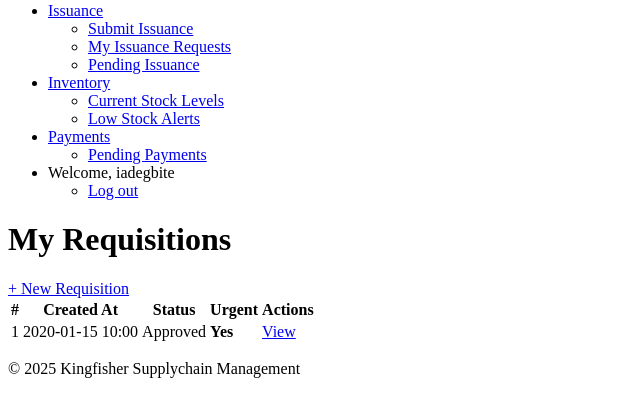
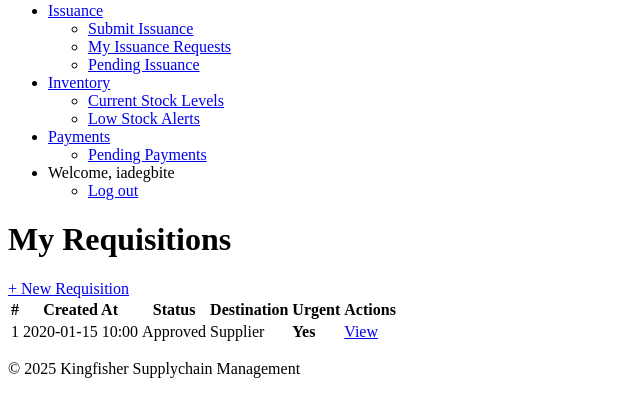
Before and after one commit to KiishiAD/kingfisher_inventory_management, a Django app: page /supplychain/requisitions/ in a window 1280 px wide. Shown: the part 230-647 px from the top of the page, without its empty margins (0-640 px from the left). Run offline with Django 5.2, Linux system fonts and the light colour scheme; a user stored in the database is signed in; tables that the repository leaves empty hold one stand-in row (values such as "Sample post").

Commit message:
Add destination field to requisitions and fix PO creation

```diff
--- a/supplychain_test/supplychain/admin.py
+++ b/supplychain_test/supplychain/admin.py
@@ -35,8 +35,8 @@ class ProductAdmin(admin.ModelAdmin):
 # Requisition & Approval
 @admin.register(Requisition)
 class RequisitionAdmin(admin.ModelAdmin):
-    list_display = ('id', 'requester', 'status', 'urgent', 'created_at')
-    list_filter = ('status', 'urgent', 'created_at')
+    list_display = ('id', 'requester', 'status', 'destination', 'urgent', 'created_at')
+    list_filter = ('status', 'destination', 'urgent', 'created_at')
 
 @admin.register(RequisitionItem)
 class RequisitionItemAdmin(admin.ModelAdmin):
--- a/supplychain_test/supplychain/forms.py
+++ b/supplychain_test/supplychain/forms.py
@@ -6,7 +6,7 @@ from .models import *
 class RequisitionForm(forms.ModelForm):
     class Meta:
         model = Requisition
-        fields = ['urgent', 'evidence']
+        fields = ['urgent', 'evidence', 'destination']
         # Exclude: 'requester', 'status' (default pending)
 
     def __init__(self, *args, **kwargs):
--- a/supplychain_test/supplychain/models.py
+++ b/supplychain_test/supplychain/models.py
@@ -55,7 +55,7 @@ class Product(TimeStampedModel):
     )
 
     def __str__(self):
-        return f"{self.name} ({self.sku})"
+        return self.name
 
 
 
@@ -82,12 +82,24 @@ class Requisition(TimeStampedModel):
         (QUERIED, 'Queried'),
     ]
 
+    SUPPLIER = 'SUPPLIER'
+    STORE = 'STORE'
+    DESTINATION_CHOICES = [
+        (SUPPLIER, 'Supplier'),
+        (STORE, 'Store'),
+    ]
+
     requester = models.ForeignKey(
         settings.AUTH_USER_MODEL,
         on_delete=models.CASCADE,
         related_name='requisitions'
     )
     status = models.CharField(max_length=10, choices=STATUS_CHOICES, default=PENDING)
+    destination = models.CharField(
+        max_length=10,
+        choices=DESTINATION_CHOICES,
+        default=SUPPLIER,
+    )
     evidence = models.FileField(upload_to='requisition_evidence/', blank=True)
     urgent = models.BooleanField(default=False)
 
--- a/supplychain_test/supplychain/templates/supplychain/dashboard.html
+++ b/supplychain_test/supplychain/templates/supplychain/dashboard.html
@@ -15,7 +15,7 @@
     </div>
 
     <!-- Pending Requisition Approvals (for users with perm) -->
-    {% if perms.requisitions.approve_requisition %}
+    {% if perms.supplychain.approve_requisition %}
       <div class="widget">
         <h3>Pending Requisitions</h3>
         <p>{{ pending_reqs_count }} waiting</p>
--- a/supplychain_test/supplychain/templates/supplychain/requisitions/detail.html
+++ b/supplychain_test/supplychain/templates/supplychain/requisitions/detail.html
@@ -20,6 +20,7 @@
       <span class="badge badge-info">Queried</span>
     {% endif %}<br>
     <strong>Urgent?</strong> {{ requisition.urgent|yesno:"Yes,No" }}<br>
+    <strong>Destination:</strong> {{ requisition.get_destination_display }}<br>
     {% if requisition.evidence %}
       <strong>Evidence:</strong>
       <a href="{{ requisition.evidence.url }}" target="_blank">Download</a><br>
--- a/supplychain_test/supplychain/templates/supplychain/requisitions/list.html
+++ b/supplychain_test/supplychain/templates/supplychain/requisitions/list.html
@@ -18,6 +18,7 @@
           <th>#</th>
           <th>Created At</th>
           <th>Status</th>
+          <th>Destination</th>
           <th>Urgent</th>
           <th>Actions</th>
         </tr>
@@ -38,6 +39,7 @@
                 <span class="badge badge-info">Queried</span>
               {% endif %}
             </td>
+            <td>{{ req.get_destination_display }}</td>
             <td>
               {% if req.urgent %}
                 <span class="text-danger"><strong>Yes</strong></span>
--- a/supplychain_test/supplychain/templates/supplychain/requisitions/pending.html
+++ b/supplychain_test/supplychain/templates/supplychain/requisitions/pending.html
@@ -14,6 +14,7 @@
           <th>#</th>
           <th>Requester</th>
           <th>Created At</th>
+          <th>Destination</th>
           <th>Urgent</th>
           <th>View / Approve</th>
         </tr>
@@ -24,6 +25,7 @@
             <td>{{ req.id }}</td>
             <td>{{ req.requester.get_full_name }}</td>
             <td>{{ req.created_at|date:"Y-m-d H:i" }}</td>
+            <td>{{ req.get_destination_display }}</td>
             <td>
               {% if req.urgent %}
                 <span class="text-danger"><strong>Yes</strong></span>
--- a/supplychain_test/supplychain/utils.py
+++ b/supplychain_test/supplychain/utils.py
@@ -10,9 +10,11 @@ def generate_po_for_requisition(requisition, created_by):
     if hasattr(requisition, 'purchase_order'):
         return requisition.purchase_order
 
-    # Determine supplier (dummy logic here—choose first vendor)
+    # Determine supplier (choose first vendor on first item)
     first_item = requisition.items.first()
-    vendor = first_item.product.vendors.first()
+    vendor = first_item.product.vendors.first() if first_item else None
+    if vendor is None:
+        raise ValueError("Cannot create PO: no supplier found for requisition items")
 
     po = PurchaseOrder.objects.create(
         requisition=requisition,
--- a/supplychain_test/supplychain/views.py
+++ b/supplychain_test/supplychain/views.py
@@ -4,6 +4,7 @@ from django.views.generic import TemplateView, CreateView, ListView, DetailView,
 from django.urls import reverse_lazy
 from django.contrib import messages
 from django.views import View
+from django.db import transaction
 from .utils import *
 
 from .models import *
@@ -32,7 +33,7 @@ class DashboardView(LoginRequiredMixin, TemplateView):
         context["user_reqs_count"] = user_reqs.count()
 
         # If the user has permission to approve requisitions, count all pending ones
-        if self.request.user.has_perm("requisitions.approve_requisition"):
+        if self.request.user.has_perm("supplychain.approve_requisition"):
             context["pending_reqs_count"] = Requisition.objects.filter(
                 status=Requisition.PENDING
             ).count()
@@ -206,15 +207,26 @@ class RequisitionDetailView(LoginRequiredMixin, View):
 
         form = RequisitionApprovalForm(request.POST)
         if form.is_valid():
-            # Save the approval action
-            form.save(requisition=requisition, approver=request.user)
-            messages.success(request, f"Requisition #{requisition.id} marked {requisition.status.lower()}.")
+            try:
+                with transaction.atomic():
+                    # Save the approval action
+                    form.save(requisition=requisition, approver=request.user)
 
-            # If approved, trigger PO creation (see next section)
-            if requisition.status == Requisition.APPROVED:
-                # We can call a helper function or rely on a signal to auto-generate the PO.
-                generate_po_for_requisition(requisition, created_by=request.user)
+                    # If approved and destined for supplier, trigger PO creation
+                    if (
+                        requisition.status == Requisition.APPROVED
+                        and requisition.destination == Requisition.SUPPLIER
+                    ):
+                        generate_po_for_requisition(
+                            requisition, created_by=request.user
+                        )
 
+                messages.success(
+                    request,
+                    f"Requisition #{requisition.id} marked {requisition.status.lower()}.",
+                )
+            except ValueError as exc:
+                messages.error(request, str(exc))
             return redirect('supplychain:requisition-detail', pk=pk)
         else:
             # If form is invalid, re-render with errors
```
Also changed, not shown: supplychain_test/supplychain/templates/supplychain/requisitions/create.html (+7 -0 lines), supplychain_test/supplychain/migrations/0003_requisition_destination.py (added).
